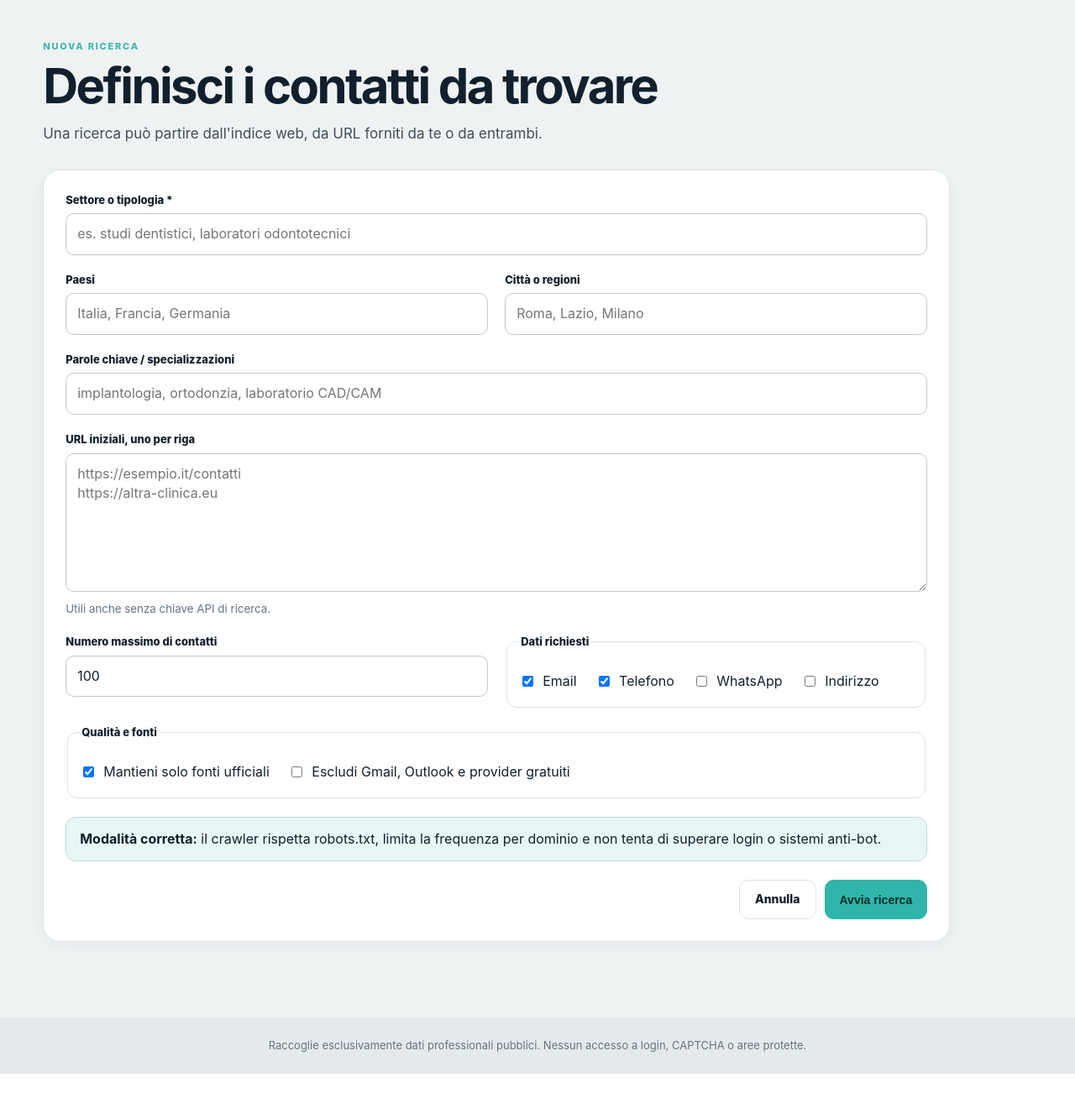
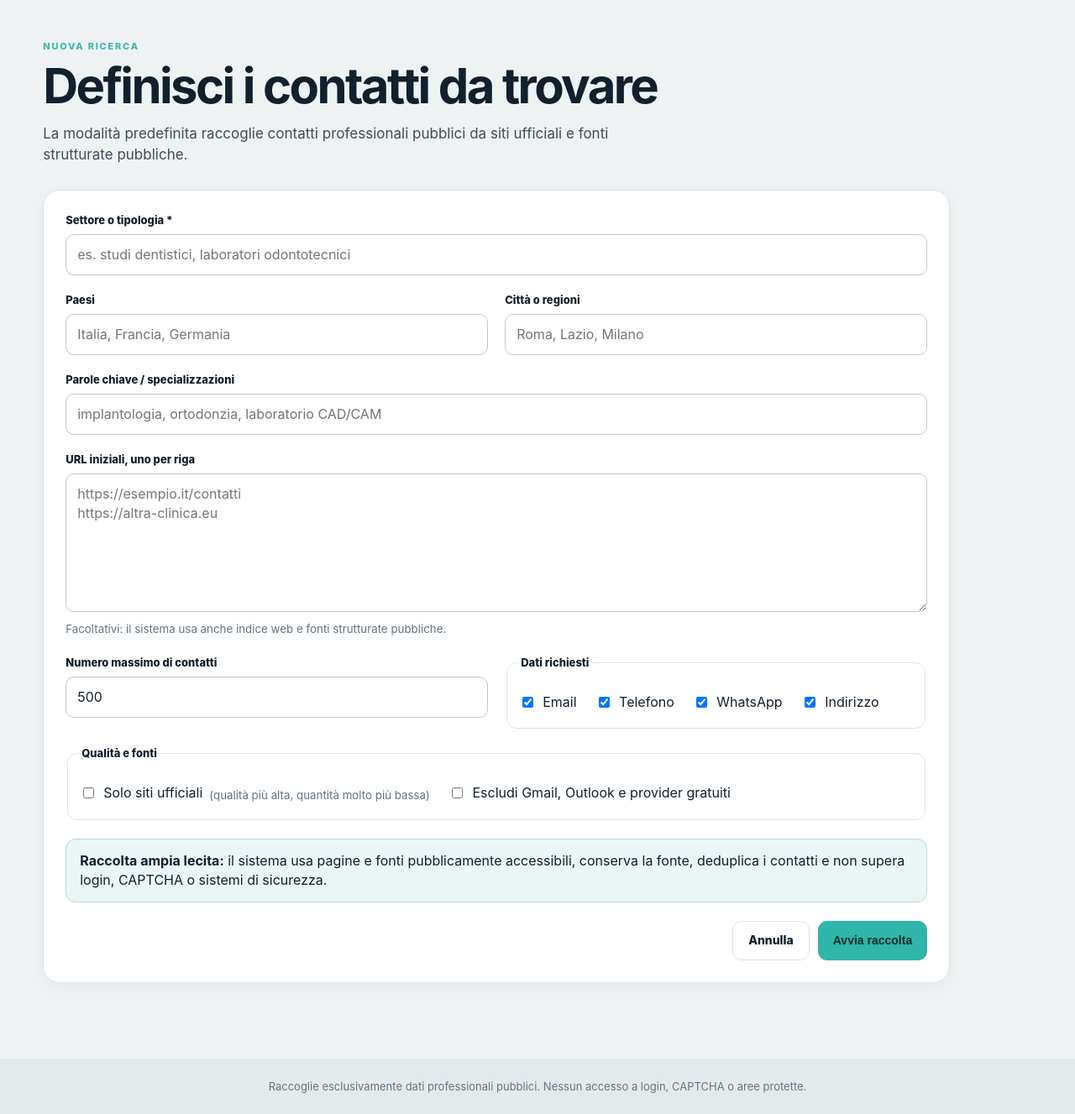
Before and after one commit to buzzskin2026-ship-it/contact-hunter, a FastAPI app: template app/templates/search_form.html in a window 1280 px wide. Shown: the part 78-1405 px from the top of the page at 84% size. Before the commit the page ends 1357 px from the top, so only its background shows below. Run offline with FastAPI, Linux system fonts and the light colour scheme; the template is opened without the code that fills it, so the values that code supplies are empty.

Commit message:
Make broad public collection the default mode

```diff
--- a/app/templates/search_form.html
+++ b/app/templates/search_form.html
@@ -2,7 +2,7 @@
 {% block title %}Nuova ricerca · Contact Hunter{% endblock %}
 {% block content %}
 <section class="page-heading">
-  <div><span class="eyebrow">NUOVA RICERCA</span><h1>Definisci i contatti da trovare</h1><p>Una ricerca può partire dall'indice web, da URL forniti da te o da entrambi.</p></div>
+  <div><span class="eyebrow">NUOVA RICERCA</span><h1>Definisci i contatti da trovare</h1><p>La modalità predefinita raccoglie contatti professionali pubblici da siti ufficiali e fonti strutturate pubbliche.</p></div>
 </section>
 <form class="panel search-form" action="/searches" method="post">
   <div class="form-grid">
@@ -10,22 +10,22 @@
     <label><span>Paesi</span><input name="countries" placeholder="Italia, Francia, Germania"></label>
     <label><span>Città o regioni</span><input name="cities" placeholder="Roma, Lazio, Milano"></label>
     <label class="wide"><span>Parole chiave / specializzazioni</span><input name="keywords" placeholder="implantologia, ortodonzia, laboratorio CAD/CAM"></label>
-    <label class="wide"><span>URL iniziali, uno per riga</span><textarea name="seed_urls" rows="6" placeholder="https://esempio.it/contatti&#10;https://altra-clinica.eu"></textarea><small>Utili anche senza chiave API di ricerca.</small></label>
-    <label><span>Numero massimo di contatti</span><input type="number" name="max_results" value="100" min="1" max="10000"></label>
+    <label class="wide"><span>URL iniziali, uno per riga</span><textarea name="seed_urls" rows="6" placeholder="https://esempio.it/contatti&#10;https://altra-clinica.eu"></textarea><small>Facoltativi: il sistema usa anche indice web e fonti strutturate pubbliche.</small></label>
+    <label><span>Numero massimo di contatti</span><input type="number" name="max_results" value="500" min="1" max="10000"></label>
     <fieldset>
       <legend>Dati richiesti</legend>
       <label class="check"><input type="checkbox" name="requested_fields" value="email" checked> Email</label>
       <label class="check"><input type="checkbox" name="requested_fields" value="phone" checked> Telefono</label>
-      <label class="check"><input type="checkbox" name="requested_fields" value="whatsapp"> WhatsApp</label>
-      <label class="check"><input type="checkbox" name="requested_fields" value="address"> Indirizzo</label>
+      <label class="check"><input type="checkbox" name="requested_fields" value="whatsapp" checked> WhatsApp</label>
+      <label class="check"><input type="checkbox" name="requested_fields" value="address" checked> Indirizzo</label>
     </fieldset>
     <fieldset class="wide">
       <legend>Qualità e fonti</legend>
-      <label class="check"><input type="checkbox" name="official_sources_only" value="true" checked> Mantieni solo fonti ufficiali</label>
+      <label class="check"><input type="checkbox" name="official_sources_only" value="true"> Solo siti ufficiali <small>(qualità più alta, quantità molto più bassa)</small></label>
       <label class="check"><input type="checkbox" name="exclude_free_email_providers" value="true"> Escludi Gmail, Outlook e provider gratuiti</label>
     </fieldset>
   </div>
-  <div class="notice"><strong>Modalità corretta:</strong> il crawler rispetta robots.txt, limita la frequenza per dominio e non tenta di superare login o sistemi anti-bot.</div>
-  <div class="form-actions"><a class="button ghost" href="/">Annulla</a><button class="button primary" type="submit">Avvia ricerca</button></div>
+  <div class="notice"><strong>Raccolta ampia lecita:</strong> il sistema usa pagine e fonti pubblicamente accessibili, conserva la fonte, deduplica i contatti e non supera login, CAPTCHA o sistemi di sicurezza.</div>
+  <div class="form-actions"><a class="button ghost" href="/">Annulla</a><button class="button primary" type="submit">Avvia raccolta</button></div>
 </form>
 {% endblock %}
```
